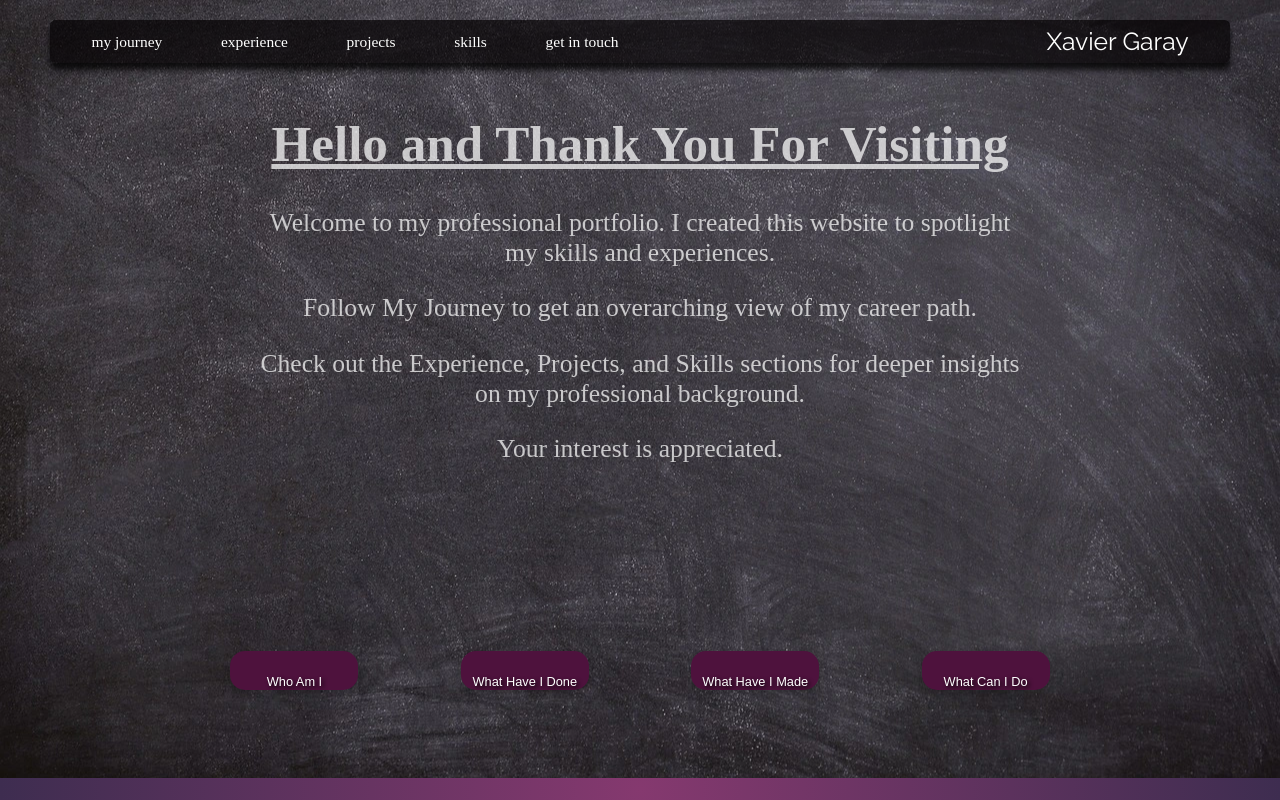
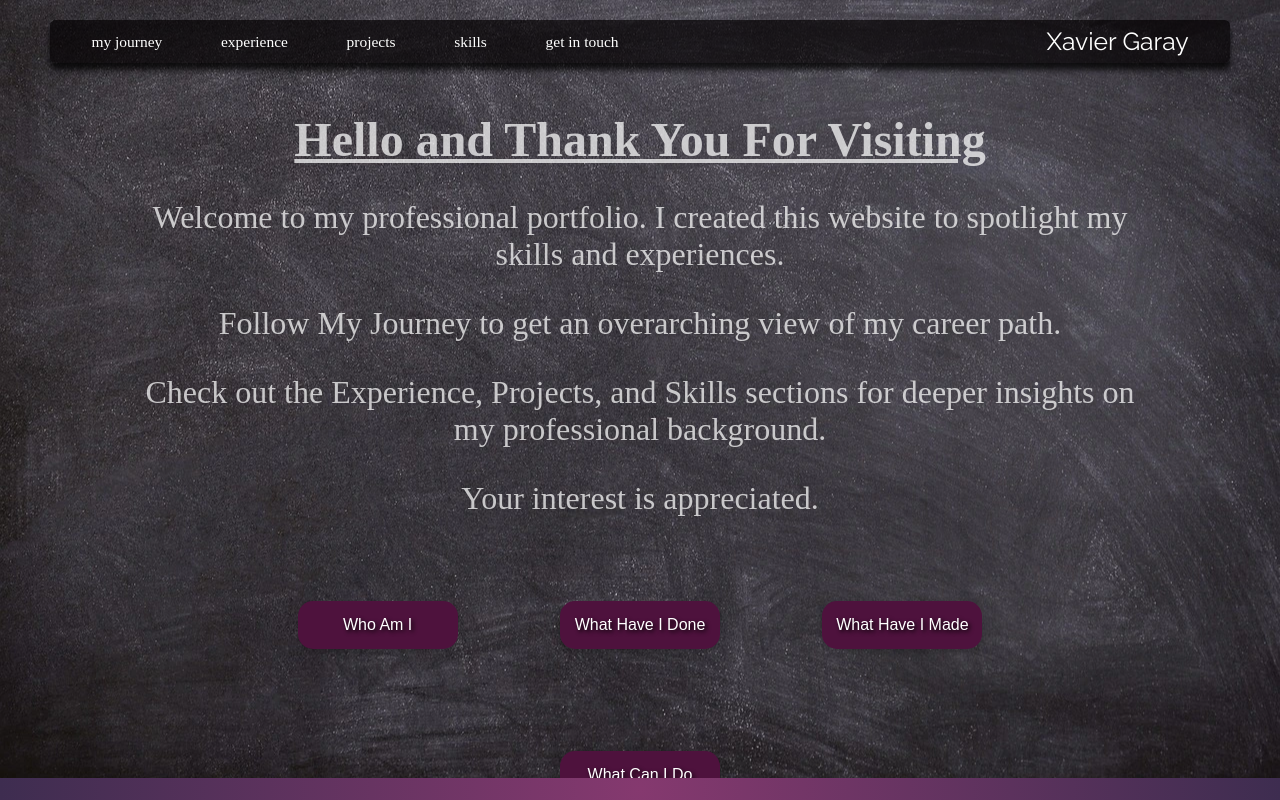
Before and after one commit to NJIT-WIS/midterm-portfolio-xaviergaray, a website: page docs/sections/begin/begin.html in a window 1280 px wide. Drawn offline with Linux system fonts and the light colour scheme; a web font is replaced by a local one.

Commit message:
Formatted buttons to always be below text and button text always be centered on buttons

```diff
--- a/docs/sections/begin/style.css
+++ b/docs/sections/begin/style.css
@@ -75,21 +75,21 @@ a:hover, .button:hover a, a:focus, .button:focus a {
 
 .main-content {
     position: absolute;
-    left: 20%;
+    left: 10%;
     padding-top: 10vh;
-    width: 60vw;
+    width: 80%;
     text-align: center;
     font-family: 'Judson', serif;
     color: #fafafabe;
 }
 
 .main-content h1 {
-    font-size: 4vw;
+    font-size: 3em;
     text-decoration: underline;
 }
 
 .main-content p {
-    font-size: 2vw;
+    font-size: 2em;
 }
 
 .main-content p a {
@@ -102,16 +102,18 @@ a:hover, .button:hover a, a:focus, .button:focus a {
     display: flex;
     justify-content: center;
     align-items: center;
-    flex-wrap: wrap;
-    margin-top: 75vh;
+    flex-wrap:wrap;
 }
 
 .button {
-    width: 10vw;
-    height: 3vw;
+    display: flex;
+    justify-content: center;
+    align-items: center;
+    width: 10em;
+    height: 3em;
     background-color: #4e123d;
     color: #fff;
-    font-size: 1vw;
+    font-size: 1em;
     text-align: center;
     text-decoration: none;
     border: none;
@@ -128,6 +130,11 @@ a:hover, .button:hover a, a:focus, .button:focus a {
 .button a {
     text-decoration: none;
     color: #fff;
+    width: 100%;
+    height: 100%;
+    display: flex;
+    justify-content: center;
+    align-items: center;
 }
 
 .button:hover {
```
Also changed, not shown: docs/sections/begin/begin.html (+1 -1 lines).
